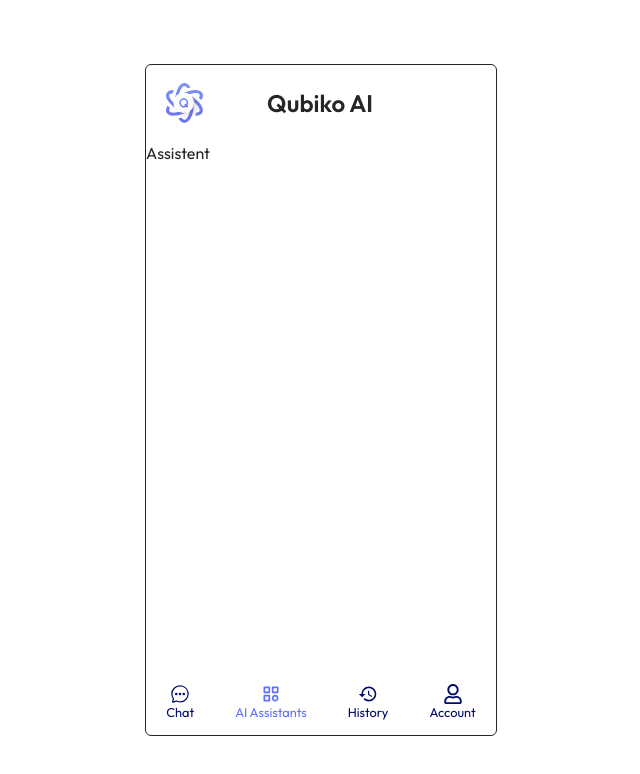
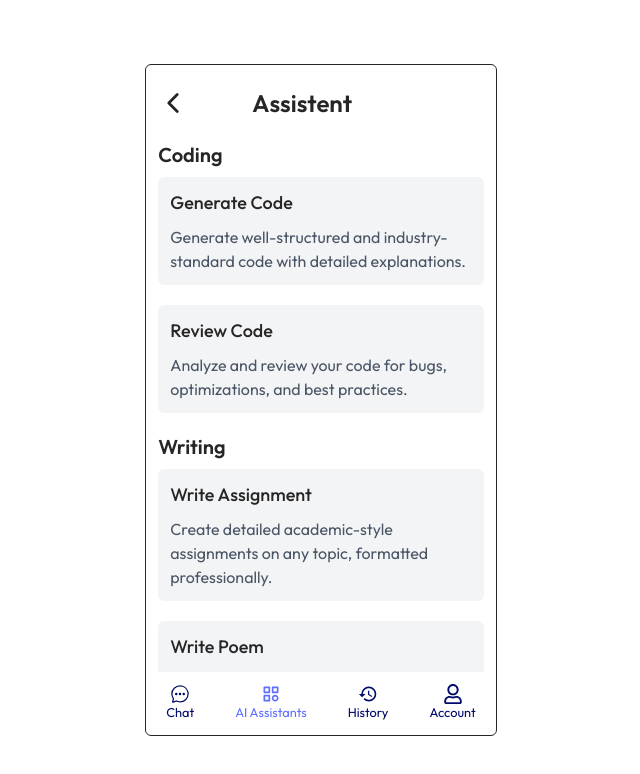
Before and after one commit to Dev-akash77/Qubiko, a React (Vite) app in the folder Frontend/: page /assistent in a window 1280 px wide. Shown: the top 774 px of the page, without its empty margins (319-959 px from the left). Built offline with nearby package versions, Linux system fonts and the light colour scheme; no server answers; sample sign-in values are in the browser's storage.

Commit message:
all comoplete

```diff
--- a/Frontend/src/Authentication/Authentication.jsx
+++ b/Frontend/src/Authentication/Authentication.jsx
@@ -16,6 +16,7 @@ const Authentication = () => {
     handleAuth,
     fromData,
     loginLoading,
+    signLoader,
   } = useStore();
 
   const [isShow, setIsShow] = useState(false);
@@ -107,7 +108,7 @@ const Authentication = () => {
                 type={"submit"}
                 className="bg-blue mt-3 rounded-md text-white text-xl py-3 cursor-pointer cc"
               >
-                {loginLoading ? <Small_Loader /> : islogin}
+                {loginLoading || signLoader ? <Small_Loader /> : islogin}
               </button>
             </form>
 
--- a/Frontend/src/Components/ChatContent.jsx
+++ b/Frontend/src/Components/ChatContent.jsx
@@ -42,7 +42,7 @@ const ChatContent = () => {
 
               <div className="user flex justify-center">
 
-                <div className="w-full py-4 p-2 text-black">
+                <div className="w-full p-2 text-black">
                   {cur.answer === "Loading..." ? (
                     <ChatLoading />
                   ) : (
--- a/Frontend/src/Components/InputChat.jsx
+++ b/Frontend/src/Components/InputChat.jsx
@@ -1,13 +1,13 @@
 import React from "react";
-import { BsFillSendFill } from "react-icons/bs";
+import { IoSend } from "react-icons/io5";
 import { useSocket } from "../Context/Socket";
-
+import { FaMicrophone } from "react-icons/fa";
 const InputChat = ({ chatId }) => {
-  const { handleQuery, query, setQuery } = useSocket();
+  const { handleQuery, query, setQuery,handleMicrophone } = useSocket();
   return (
     <div className="cc h-[7rem]">
       <form
-        className="flex justify-between items-center md:borde w-[85%]"
+        className="flex justify-between items-center rounded-lg bg-gray-100 p-3"
         onSubmit={(e) => {
           handleQuery(e, chatId);
         }}
@@ -21,14 +21,18 @@ const InputChat = ({ chatId }) => {
           type="text"
           name="query"
           placeholder="Ask me anything..."
-          className="bg-gray-100 rounded-lg text-lg p-3 w-[82%] border-0 outline-none"
+          className="rounded-lg text-lg border-0 outline-none w-full"
         />
-        <button
-          type="submit"
-          className="rounded-full w-[2.8rem] h-[2.8rem] cc text-white bg-blue cursor-pointer"
-        >
-          <BsFillSendFill className="text-[1.3rem]" />
-        </button>
+        <div className="flex items-center justify-center gap-3">
+          {/* ! microphone */}
+          <div className="cursor-pointer" onClick={()=>{handleMicrophone()}}>
+            <FaMicrophone className="text-[1.2rem]" />
+          </div>
+          {/* !send button */}
+          <button type="submit" className=" cursor-pointer">
+            <IoSend className="text-[1.2rem]" />
+          </button>
+        </div>
       </form>
     </div>
   );
--- a/Frontend/src/Context/Socket.jsx
+++ b/Frontend/src/Context/Socket.jsx
@@ -7,10 +7,11 @@ const socketContext = createContext();
 
 export const SocketProvider = ({ children }) => {
   const [socket, setSocket] = useState(null);
-  const { profileData, chatID, setChatID,historyRefetch } = useStore();
+  const { profileData, chatID, setChatID, historyRefetch } = useStore();
   const [message, setMessage] = useState([]);
-  const [query, setQuery] = useState("")
+  const [query, setQuery] = useState("");
 
+  // ! send message
   const handleQuery = async (e, chatId) => {
     e.preventDefault();
     if (!socket) return;
@@ -23,6 +24,33 @@ export const SocketProvider = ({ children }) => {
     setMessage((prev) => [...prev, { question: query, answer: "Loading..." }]);
     setQuery("");
     historyRefetch();
+  };
+
+  // ! voice message
+  const handleMicrophone = () => {
+    const SpeechRecognition =
+      window.SpeechRecognition || window.webkitSpeechRecognition;
+
+    if (!SpeechRecognition) {
+      alert("Your browser doesn't support Speech Recognition.");
+      return;
+    }
+
+    const recognition = new SpeechRecognition();
+    recognition.lang = "en-US";
+    recognition.interimResults = false;
+    recognition.maxAlternatives = 1;
+
+    recognition.onresult = (event) => {
+      const transcript = event.results[0][0].transcript;
+      setQuery(transcript);
+    };
+
+    recognition.onerror = (event) => {
+      console.error("Speech recognition error", event.error);
+    };
+
+    recognition.start();
   };
 
 
@@ -69,7 +97,18 @@ export const SocketProvider = ({ children }) => {
   }, [profileData]);
 
   return (
-    <socketContext.Provider value={{ socket, setSocket, handleQuery, message,setMessage,query, setQuery }}>
+    <socketContext.Provider
+      value={{
+        socket,
+        setSocket,
+        handleQuery,
+        message,
+        setMessage,
+        query,
+        setQuery,
+        handleMicrophone,
+      }}
+    >
       {children}
     </socketContext.Provider>
   );
--- a/Frontend/src/Context/Store.jsx
+++ b/Frontend/src/Context/Store.jsx
@@ -35,6 +35,8 @@ export const StoreContextProvider = ({ children }) => {
   });
 
   const [searchInput, setsearchInput] = useState("");
+  // !signup loader
+  const [signLoader, setSignLoader] = useState(false)
   // ! here is auth token
   const [token, setToken] = useState(
     JSON.parse(localStorage.getItem("token")) || false
@@ -93,6 +95,7 @@ export const StoreContextProvider = ({ children }) => {
   // ! handle user authentication
   const handleAuth = async (e) => {
     e.preventDefault();
+    setSignLoader(true)
     try {
       // ! signup
       if (islogin === "Sign up") {
@@ -107,8 +110,8 @@ export const StoreContextProvider = ({ children }) => {
       if (islogin === "Login") {
         loginRefetch();
       }
-    } catch (error) {
-      console.log(error);
+    } finally {
+      setSignLoader(false)
     }
   };
 
@@ -149,6 +152,7 @@ export const StoreContextProvider = ({ children }) => {
         setDeleteNotification, //! delete notification
         isOpenDeleteMessage, //! isopen Delete
         setisOpenDeleteMessage, //! isopen Delete
+        signLoader,//! singup loader
       }}
     >
       {children}
--- /dev/null
+++ b/Frontend/src/Data/AiAssistent.json
@@ -0,0 +1,67 @@
+[
+  {
+    "heading": "Coding",
+    "content": [
+      {
+        "headingContent": "Generate Code",
+        "description": "Generate well-structured and industry-standard code with detailed explanations."
+      },
+      {
+        "headingContent": "Review Code",
+        "description": "Analyze and review your code for bugs, optimizations, and best practices."
+      }
+    ]
+  },
+  {
+    "heading": "Writing",
+    "content": [
+      {
+        "headingContent": "Write Assignment",
+        "description": "Create detailed academic-style assignments on any topic, formatted professionally."
+      },
+      {
+        "headingContent": "Write Poem",
+        "description": "Generate creative and unique poems in various styles and tones."
+      }
+    ]
+  },
+  {
+    "heading": "Text Tools",
+    "content": [
+      {
+        "headingContent": "Summarize Text",
+        "description": "Condense long text into short summaries while keeping key points intact."
+      },
+      {
+        "headingContent": "Answer Anything",
+        "description": "Ask anything—Qubiko gives instant, human-like answers to all your questions."
+      }
+    ]
+  },
+  {
+    "heading": "Information",
+    "content": [
+      {
+        "headingContent": "Get Latest News",
+        "description": "Fetch the latest headlines and updates from around the world in real-time."
+      },
+      {
+        "headingContent": "Tech Updates",
+        "description": "Stay informed with the newest trends and updates in the tech industry."
+      }
+    ]
+  },
+  {
+    "heading": "Weather",
+    "content": [
+      {
+        "headingContent": "Current Weather",
+        "description": "Get real-time weather updates for your location."
+      },
+      {
+        "headingContent": "Forecast",
+        "description": "Check upcoming weather conditions for any city."
+      }
+    ]
+  }
+]
--- a/Frontend/src/Pages/Account.jsx
+++ b/Frontend/src/Pages/Account.jsx
@@ -8,7 +8,7 @@ import { MdLanguage } from "react-icons/md";
 import { TbDeviceUnknown } from "react-icons/tb";
 import { IoIosLogOut } from "react-icons/io";
 import { FaStar } from "react-icons/fa6";
-import { data, Link } from "react-router-dom";
+import { Link } from "react-router-dom";
 import MainLoader from "../UI/MainLoader";
 import imagedefault from "../assets/default.png";
 const Account = () => {
--- a/Frontend/src/Pages/Assistent.jsx
+++ b/Frontend/src/Pages/Assistent.jsx
@@ -1,9 +1,41 @@
-import React from 'react'
+import React, { useEffect } from "react";
+import { useStore } from "../Context/Store";
+import data from "../Data/AiAssistent.json";
 
 const Assistent = () => {
+  const { setheading } = useStore();
+
+  useEffect(() => {
+    setheading({ name: "Assistent", logo: false });
+  }, [setheading]);
+
   return (
-    <div>Assistent</div>
-  )
-}
+    <div className="h-full cc ">
+      <div className="container h-full pb-3 flex flex-col gap-2">
+        {data.map((cur, id) => {
+          return (
+            <div key={id}>
+              <h2 className={`text-xl font-semibold ${id!==0?"mt-3":""}`}>{cur.heading}</h2>
+              <div className="flex flex-col mt-2 gap-5">
+                {cur.content.map((curElem, index) => {
+                  return (
+                    <div key={index} className="bg-gray-100 rounded-md p-3">
+                      <h2 className="text-lg font-medium">
+                        {curElem.headingContent}
+                      </h2>
+                      <p className="text-gray-600 mt-2">
+                        {curElem.description}
+                      </p>
+                    </div>
+                  );
+                })}
+              </div>
+            </div>
+          );
+        })}
+      </div>
+    </div>
+  );
+};
 
-export default Assistent
+export default Assistent;
```
Also changed, not shown: 2 other files (tests, documents, lock files or other folders).
